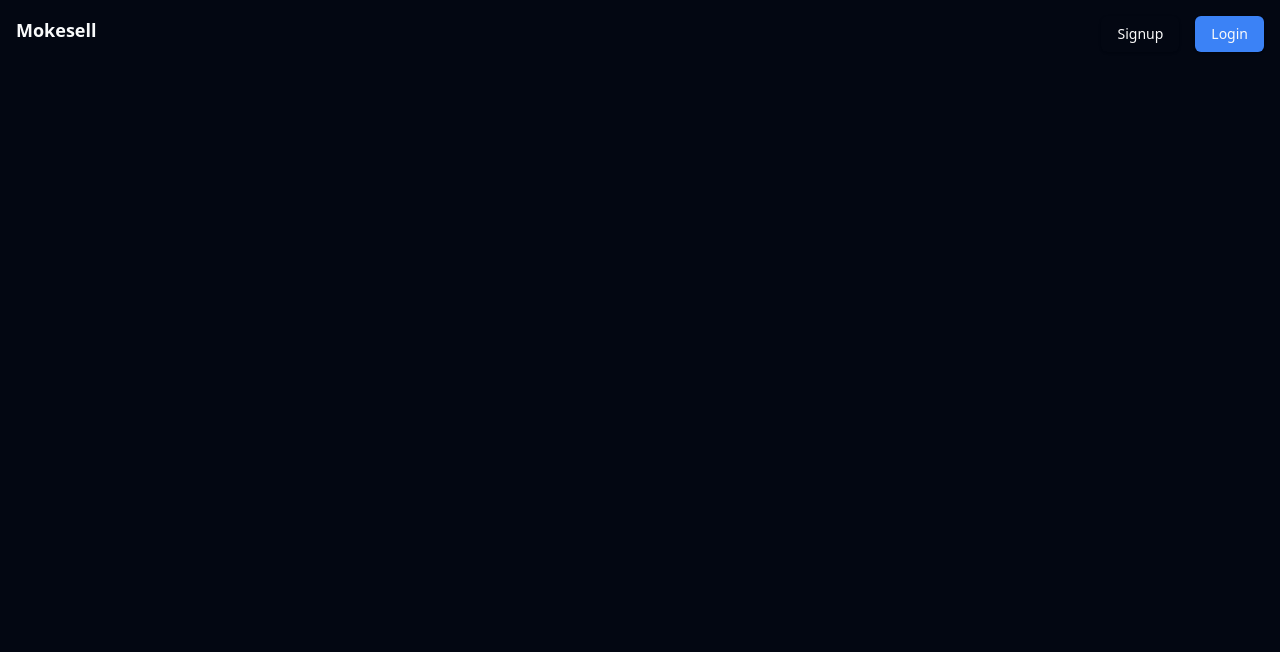
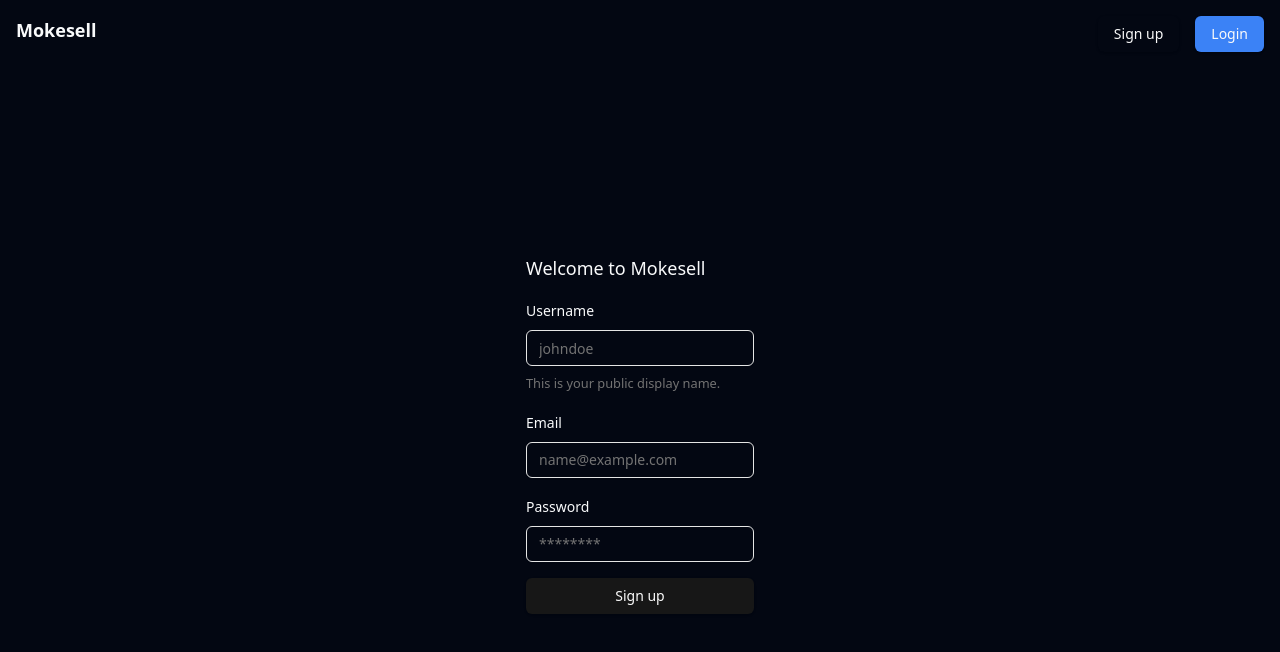
Before and after one commit to provsalt/mokesell, a Next.js app: page /signup in a window 1280 px wide. Shown: the top 652 px of the page. Built offline with nearby package versions, Linux system fonts and the light colour scheme.

Commit message:
feat: Add UI signup page.

```diff
--- a/app/(auth)/signup/page.tsx
+++ b/app/(auth)/signup/page.tsx
@@ -1,7 +1,80 @@
+"use client";
+
+import {z} from "zod";
+import {zodResolver} from "@hookform/resolvers/zod";
+import {useForm} from "react-hook-form";
+import {Form, FormControl, FormDescription, FormField, FormItem, FormLabel, FormMessage} from "@/components/ui/form";
+import {Input} from "@/components/ui/input";
+import {Button} from "@/components/ui/button";
+import {signUpSchema} from "@/lib/schemas";
+
 const Signup = () => {
+  const handleSubmit = (values: z.infer<typeof signUpSchema>) => {
+    console.log(values)
+  }
+
+  const form = useForm<z.infer<typeof signUpSchema>>({
+    resolver: zodResolver(signUpSchema),
+    defaultValues: {
+      username: "",
+      email: "",
+      password: "",
+    },
+  })
+
   return (
-    <div>
+    <div className="flex-1 flex flex-col justify-center items-center">
+      <div className="p-4 rounded-md">
+        <p className="mb-4 text-lg">Welcome to Mokesell</p>
+        <Form {...form}>
+          <form onSubmit={form.handleSubmit(handleSubmit)} className="flex flex-col gap-4">
+            <FormField
+              control={form.control}
+              name="username"
+              render={({field}) => (
+                <FormItem>
+                  <FormLabel>Username</FormLabel>
+                  <FormControl>
+                    <Input placeholder="johndoe" {...field} />
+                  </FormControl>
+                  <FormDescription>
+                    This is your public display name.
+                  </FormDescription>
+                  <FormMessage/>
+                </FormItem>
+              )}
+            />
 
+            <FormField
+              control={form.control}
+              name="email"
+              render={({field}) => (
+                <FormItem>
+                  <FormLabel>Email</FormLabel>
+                  <FormControl>
+                    <Input placeholder="name@example.com" {...field} />
+                  </FormControl>
+                  <FormMessage/>
+                </FormItem>
+              )}
+            />
+            <FormField
+              control={form.control}
+              name="password"
+              render={({field}) => (
+                <FormItem>
+                  <FormLabel>Password</FormLabel>
+                  <FormControl>
+                    <Input placeholder="********" {...field} />
+                  </FormControl>
+                  <FormMessage/>
+                </FormItem>
+              )}
+            />
+            <Button type="submit">Sign up</Button>
+          </form>
+        </Form>
+      </div>
     </div>
   )
 }
--- a/app/layout.tsx
+++ b/app/layout.tsx
@@ -14,11 +14,11 @@
 }>) {
   return (
     <html lang="en">
-      <body className="bg-gray-950 text-gray-50"
+      <body className="bg-gray-950 text-gray-50 flex flex-col min-h-screen"
       >
          <UserProvider>
            <Navbar/>
-           <main>
+           <main className="flex flex-1">
              {children}
            </main>
          </UserProvider>
--- a/components/Navbar/Navbar.tsx
+++ b/components/Navbar/Navbar.tsx
@@ -36,10 +36,10 @@
     <nav className="flex p-4 justify-between text-lg">
       <p className="font-bold"><Link href="/">Mokesell</Link></p>
       <div className="flex gap-4">
+        <Link href="/signup">
+          <Button className="bg-transparent">Sign up</Button>
+        </Link>
         <Link href="/login">
-          <Button className="bg-transparent">Signup</Button>
-        </Link>
-        <Link href="/signup">
           <Button className="bg-blue-500">Login</Button>
         </Link>
 
--- /dev/null
+++ b/components/ui/form.tsx
@@ -0,0 +1,178 @@
+"use client"
+
+import * as React from "react"
+import * as LabelPrimitive from "@radix-ui/react-label"
+import { Slot } from "@radix-ui/react-slot"
+import {
+  Controller,
+  ControllerProps,
+  FieldPath,
+  FieldValues,
+  FormProvider,
+  useFormContext,
+} from "react-hook-form"
+
+import { cn } from "@/lib/utils"
+import { Label } from "@/components/ui/label"
+
+const Form = FormProvider
+
+type FormFieldContextValue<
+  TFieldValues extends FieldValues = FieldValues,
+  TName extends FieldPath<TFieldValues> = FieldPath<TFieldValues>
+> = {
+  name: TName
+}
+
+const FormFieldContext = React.createContext<FormFieldContextValue>(
+  {} as FormFieldContextValue
+)
+
+const FormField = <
+  TFieldValues extends FieldValues = FieldValues,
+  TName extends FieldPath<TFieldValues> = FieldPath<TFieldValues>
+>({
+  ...props
+}: ControllerProps<TFieldValues, TName>) => {
+  return (
+    <FormFieldContext.Provider value={{ name: props.name }}>
+      <Controller {...props} />
+    </FormFieldContext.Provider>
+  )
+}
+
+const useFormField = () => {
+  const fieldContext = React.useContext(FormFieldContext)
+  const itemContext = React.useContext(FormItemContext)
+  const { getFieldState, formState } = useFormContext()
+
+  const fieldState = getFieldState(fieldContext.name, formState)
+
+  if (!fieldContext) {
+    throw new Error("useFormField should be used within <FormField>")
+  }
+
+  const { id } = itemContext
+
+  return {
+    id,
+    name: fieldContext.name,
+    formItemId: `${id}-form-item`,
+    formDescriptionId: `${id}-form-item-description`,
+    formMessageId: `${id}-form-item-message`,
+    ...fieldState,
+  }
+}
+
+type FormItemContextValue = {
+  id: string
+}
+
+const FormItemContext = React.createContext<FormItemContextValue>(
+  {} as FormItemContextValue
+)
+
+const FormItem = React.forwardRef<
+  HTMLDivElement,
+  React.HTMLAttributes<HTMLDivElement>
+>(({ className, ...props }, ref) => {
+  const id = React.useId()
+
+  return (
+    <FormItemContext.Provider value={{ id }}>
+      <div ref={ref} className={cn("space-y-2", className)} {...props} />
+    </FormItemContext.Provider>
+  )
+})
+FormItem.displayName = "FormItem"
+
+const FormLabel = React.forwardRef<
+  React.ElementRef<typeof LabelPrimitive.Root>,
+  React.ComponentPropsWithoutRef<typeof LabelPrimitive.Root>
+>(({ className, ...props }, ref) => {
+  const { error, formItemId } = useFormField()
+
+  return (
+    <Label
+      ref={ref}
+      className={cn(error && "text-destructive", className)}
+      htmlFor={formItemId}
+      {...props}
+    />
+  )
+})
+FormLabel.displayName = "FormLabel"
+
+const FormControl = React.forwardRef<
+  React.ElementRef<typeof Slot>,
+  React.ComponentPropsWithoutRef<typeof Slot>
+>(({ ...props }, ref) => {
+  const { error, formItemId, formDescriptionId, formMessageId } = useFormField()
+
+  return (
+    <Slot
+      ref={ref}
+      id={formItemId}
+      aria-describedby={
+        !error
+          ? `${formDescriptionId}`
+          : `${formDescriptionId} ${formMessageId}`
+      }
+      aria-invalid={!!error}
+      {...props}
+    />
+  )
+})
+FormControl.displayName = "FormControl"
+
+const FormDescription = React.forwardRef<
+  HTMLParagraphElement,
+  React.HTMLAttributes<HTMLParagraphElement>
+>(({ className, ...props }, ref) => {
+  const { formDescriptionId } = useFormField()
+
+  return (
+    <p
+      ref={ref}
+      id={formDescriptionId}
+      className={cn("text-[0.8rem] text-muted-foreground", className)}
+      {...props}
+    />
+  )
+})
+FormDescription.displayName = "FormDescription"
+
+const FormMessage = React.forwardRef<
+  HTMLParagraphElement,
+  React.HTMLAttributes<HTMLParagraphElement>
+>(({ className, children, ...props }, ref) => {
+  const { error, formMessageId } = useFormField()
+  const body = error ? String(error?.message) : children
+
+  if (!body) {
+    return null
+  }
+
+  return (
+    <p
+      ref={ref}
+      id={formMessageId}
+      className={cn("text-[0.8rem] font-medium text-destructive", className)}
+      {...props}
+    >
+      {body}
+    </p>
+  )
+})
+FormMessage.displayName = "FormMessage"
+
+export {
+  useFormField,
+  Form,
+  FormItem,
+  FormLabel,
+  FormControl,
+  FormDescription,
+  FormMessage,
+  FormField,
+}
--- /dev/null
+++ b/components/ui/input.tsx
@@ -0,0 +1,22 @@
+import * as React from "react"
+
+import { cn } from "@/lib/utils"
+
+const Input = React.forwardRef<HTMLInputElement, React.ComponentProps<"input">>(
+  ({ className, type, ...props }, ref) => {
+    return (
+      <input
+        type={type}
+        className={cn(
+          "flex h-9 w-full rounded-md border border-input bg-transparent px-3 py-1 text-base shadow-sm transition-colors file:border-0 file:bg-transparent file:text-sm file:font-medium file:text-foreground placeholder:text-muted-foreground focus-visible:outline-none focus-visible:ring-1 focus-visible:ring-ring disabled:cursor-not-allowed disabled:opacity-50 md:text-sm",
+          className
+        )}
+        ref={ref}
+        {...props}
+      />
+    )
+  }
+)
+Input.displayName = "Input"
+
+export { Input }
--- /dev/null
+++ b/components/ui/label.tsx
@@ -0,0 +1,26 @@
+"use client"
+
+import * as React from "react"
+import * as LabelPrimitive from "@radix-ui/react-label"
+import { cva, type VariantProps } from "class-variance-authority"
+
+import { cn } from "@/lib/utils"
+
+const labelVariants = cva(
+  "text-sm font-medium leading-none peer-disabled:cursor-not-allowed peer-disabled:opacity-70"
+)
+
+const Label = React.forwardRef<
+  React.ElementRef<typeof LabelPrimitive.Root>,
+  React.ComponentPropsWithoutRef<typeof LabelPrimitive.Root> &
+    VariantProps<typeof labelVariants>
+>(({ className, ...props }, ref) => (
+  <LabelPrimitive.Root
+    ref={ref}
+    className={cn(labelVariants(), className)}
+    {...props}
+  />
+))
+Label.displayName = LabelPrimitive.Root.displayName
+
+export { Label }
--- /dev/null
+++ b/lib/schemas.ts
@@ -0,0 +1,7 @@
+import {z} from "zod";
+
+export const signUpSchema = z.object({
+  username: z.string().min(3, "Username must be at least 3 letters").max(50, "Username cannot be more than 50 letters"),
+  email: z.string().email("Please enter a valid email"),
+  password: z.string().min(8, "Password must be longer than 8 characters")
+})
```
Also changed, not shown: package.json (+6 -3 lines), 1 other file (tests, documents, lock files or other folders).
